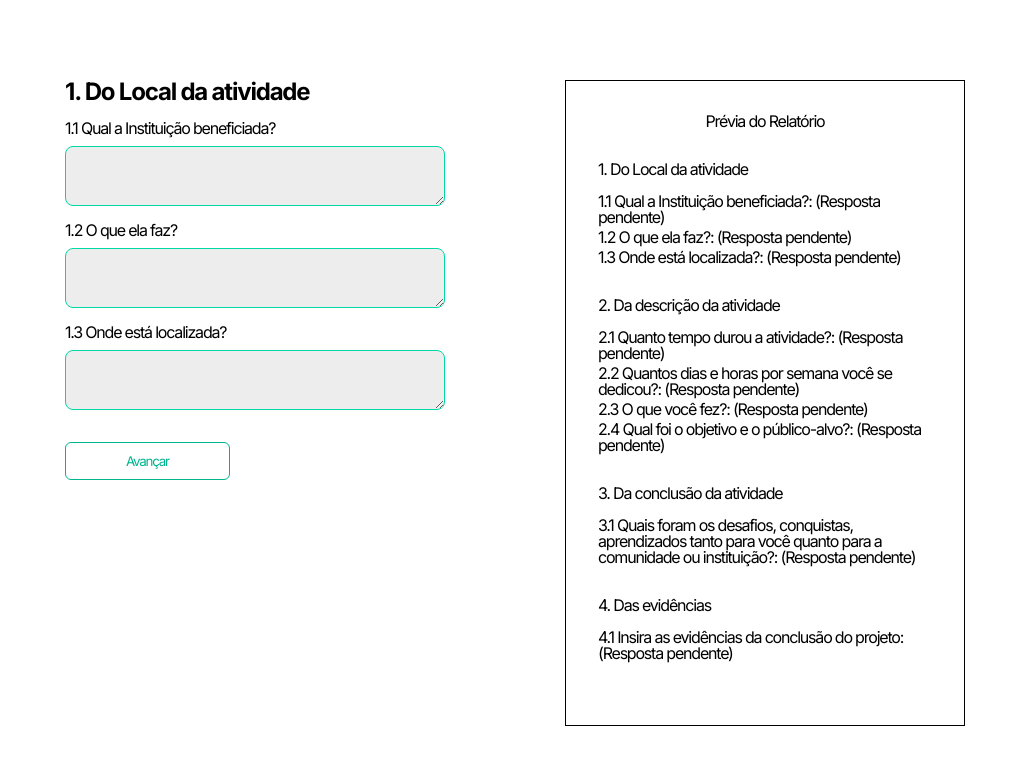
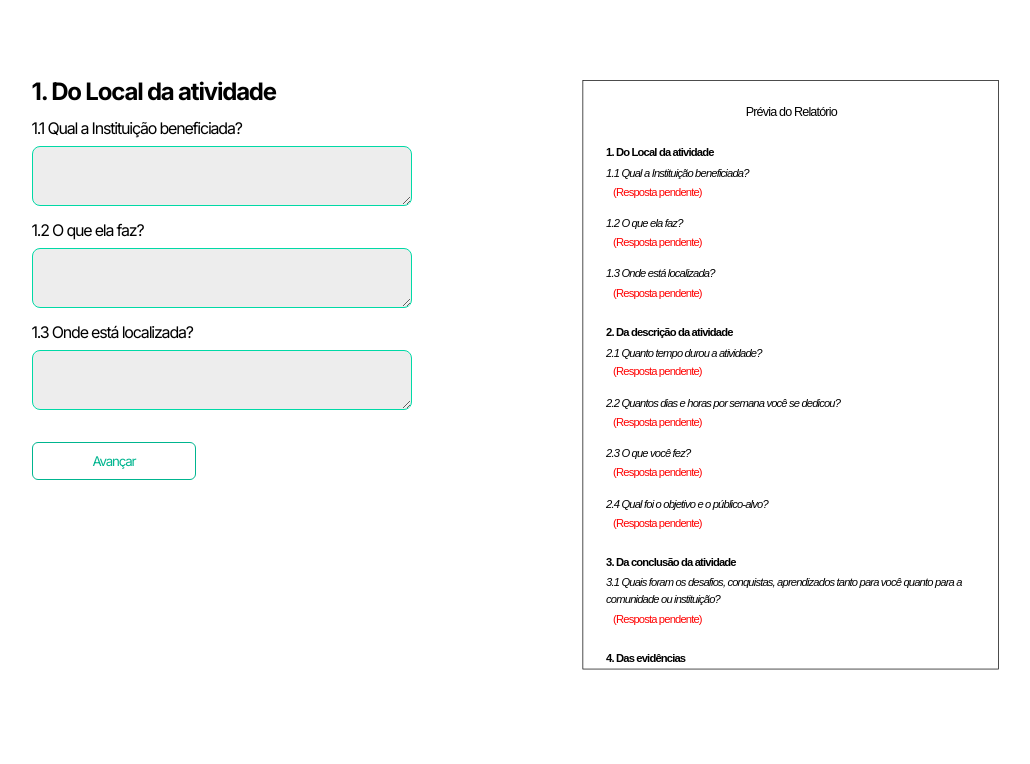
Before and after one commit to Caiorossi00/Gerador-Pex, a React (Vite) app: page / in a window 1280 px wide. Shown: the top 764 px of the page, without its empty margins (125-1155 px from the left). Built offline with nearby package versions, Linux system fonts and the light colour scheme.

Commit message:
Add DownloadButton component, enhance Preview styles, and update FormWizard layout

```diff
--- a/src/components/DownloadButton/DownloadButton.tsx
+++ b/src/components/DownloadButton/DownloadButton.tsx
@@ -0,0 +1,5 @@
+const DownloadButton = () => {
+  return <div>DownloadButton</div>;
+};
+
+export default DownloadButton;
--- a/src/components/Preview/Preview.tsx
+++ b/src/components/Preview/Preview.tsx
@@ -27,14 +27,19 @@ export default function Preview({ steps, respostas }: PreviewProps) {
             {step.id}. {step.title}
           </h3>
 
-          {step.questions.map((q) => (
-            <p key={q.id}>
-              <strong>
-                {q.id} {q.label}:
-              </strong>{" "}
-              {respostas[q.id] || <em>(Resposta pendente)</em>}
-            </p>
-          ))}
+          <div className="preview-questions">
+            {step.questions.map((q) => (
+              <p key={q.id}>
+                <strong className="question">
+                  {q.id} {q.label}
+                </strong>
+                <br />
+                <span className="answer">
+                  {respostas[q.id] || <em>(Resposta pendente)</em>}
+                </span>
+              </p>
+            ))}
+          </div>
         </div>
       ))}
     </div>
--- a/src/styles/FormWizard.scss
+++ b/src/styles/FormWizard.scss
@@ -1,6 +1,7 @@
 .form-wizard {
   max-width: 500px;
   min-width: 500px;
+  height: fit-content;
   display: flex;
   flex-direction: column;
 
--- a/src/styles/Preview.scss
+++ b/src/styles/Preview.scss
@@ -1,12 +1,22 @@
 .preview {
-  max-width: 400px;
+  max-width: 595px;
   padding: 2rem;
   color: #000;
   border: 1px solid black;
+  max-height: 842px;
+  overflow: auto;
+  font-family: Arial, sans-serif;
+  font-size: 16px;
+  line-height: 1.5;
+  letter-spacing: 0;
+  transform: scale(0.7);
+  transform-origin: top right;
+  margin-left: -10vw;
 
   h2 {
     text-align: center;
     margin-bottom: 2rem;
+    font-size: 18px;
   }
 
   .preview-step {
@@ -15,46 +25,35 @@
     break-inside: avoid;
 
     h3 {
-      margin-bottom: 1rem;
+      font-weight: bold;
+      font-size: 16px;
     }
 
     p {
-      margin: 0.25rem 0;
+      margin-top: 5px;
     }
   }
 }
 
-// Estilos específicos para impressão
-@media print {
-  .preview {
-    color: #000;
-    background: white;
+.preview-questions {
+  display: flex;
+  flex-direction: column;
+  gap: 1em;
 
-    h2,
-    h3 {
-      color: #000;
+  .question {
+    font-style: italic;
+  }
+
+  .answer {
+    display: block;
+    margin-top: 0.2em;
+    margin-left: 10px;
+    width: 95%;
+    text-align: justify;
+
+    em {
+      color: red;
+      font-style: normal;
     }
   }
-
-  // Esconde qualquer coisa fora da área da prévia (se quiser)
-  .no-print {
-    display: none !important;
-  }
-
-  .preview-step {
-    page-break-inside: avoid;
-    break-inside: avoid;
-    margin-bottom: 2rem;
-  }
-
-  // Força quebra entre seções (se necessário)
-  .page-break {
-    page-break-before: always;
-    break-before: page;
-  }
-
-  @page {
-    size: A4;
-    margin: 2cm;
-  }
 }
```
